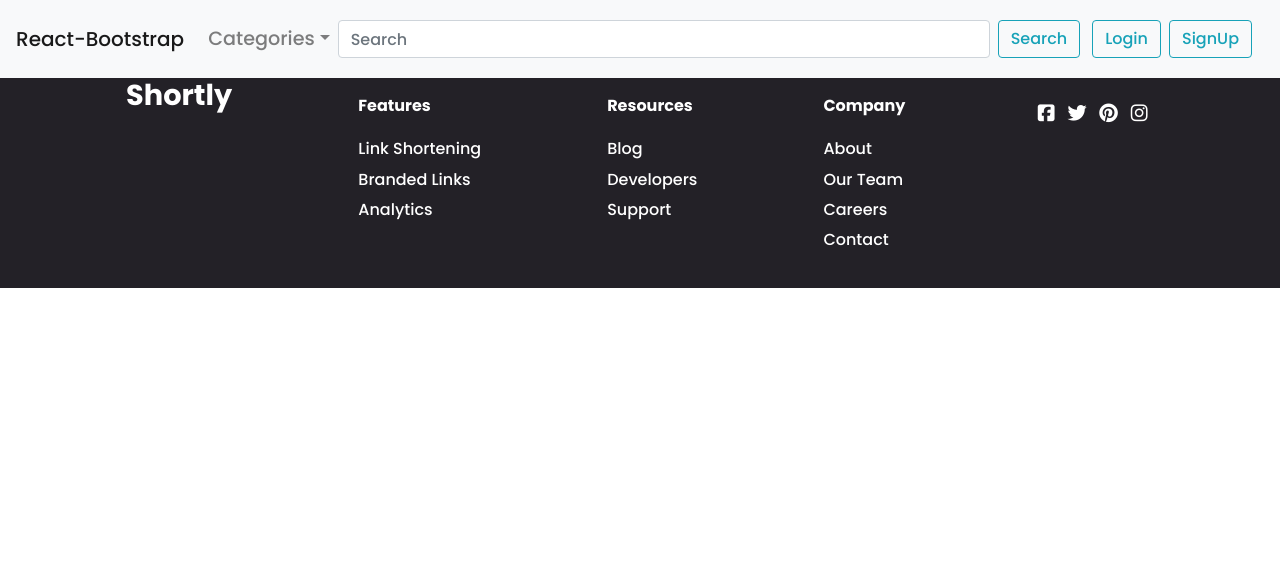
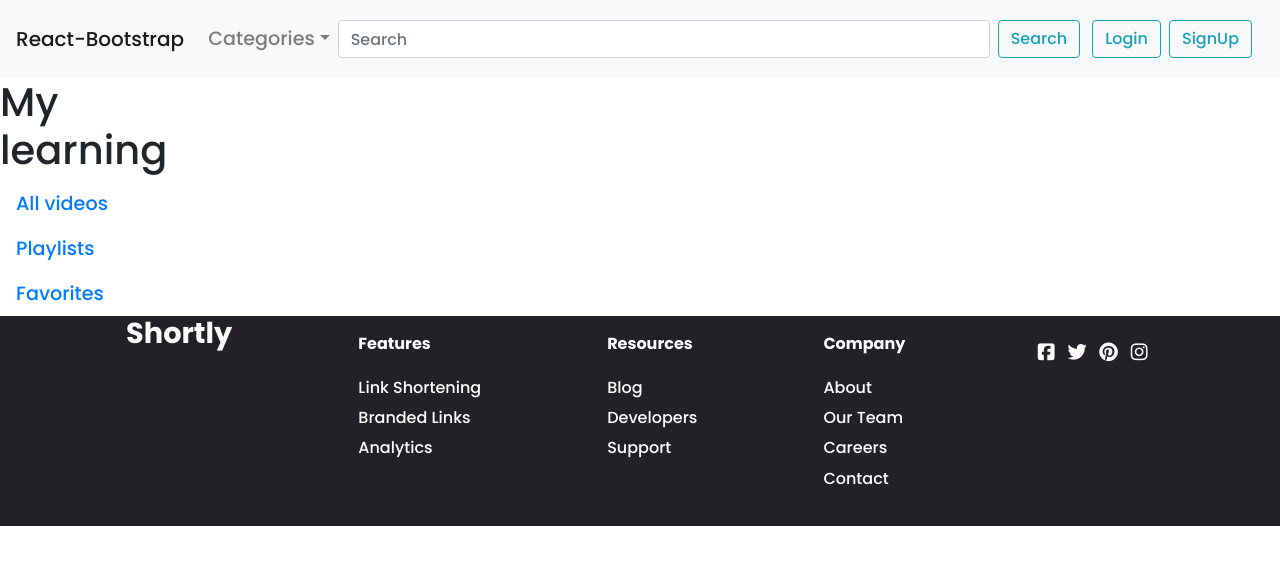
Before and after one commit to BratiPradhan/VideoLibrary-MERN, a React (Create React App) app: page /my-videos in a window 1280 px wide. Shown: the top 564 px of the page. Built offline with nearby package versions, Linux system fonts and the light colour scheme.

Commit message:
feat: my-videos route and subRoutes added

```diff
--- a/src/App.js
+++ b/src/App.js
@@ -8,6 +8,7 @@ import Footer from './components/layouts/Footer'
 import Home from './components/routes/Home';
 import VideoListing from './components/routes/VideoListing';
 import Video from './components/routes/Video';
+import MyLearning from './components/routes/MyLearning';
 
 function App() {
   return (
@@ -18,6 +19,7 @@ function App() {
         <Route path="/" element={<Home/>}></Route>
         <Route path="/videos" element={<VideoListing/>}></Route>
         <Route path="/video/*" element={<Video/>}></Route>
+        <Route path="/my-videos/*" element={<MyLearning/>}></Route>
       </Routes>
 
       <Footer/>
--- /dev/null
+++ b/src/components/routes/Favorites.js
@@ -0,0 +1,9 @@
+import React from 'react'
+
+export default function Favorites() {
+    return (
+        <div>
+            favourites
+        </div>
+    )
+}
--- /dev/null
+++ b/src/components/routes/LearningHistory.js
@@ -0,0 +1,9 @@
+import React from 'react'
+
+export default function LearningHistory() {
+    return (
+        <div>
+            learning history
+        </div>
+    )
+}
--- /dev/null
+++ b/src/components/routes/MyLearning.js
@@ -0,0 +1,43 @@
+import React from 'react'
+import { Nav } from 'react-bootstrap'
+import { NavLink, Routes, Route } from 'react-router-dom'
+import Favorites from './Favorites'
+import LearningHistory from './LearningHistory'
+import Playlists from './Playlists'
+// import { FaShare } from 'react-icons/fa'
+
+export default function MyLearning() {
+    return (
+        <div>
+            <h1>My learning</h1>
+
+
+            <Nav variant="pills" defaultActiveKey="/my-videos/learning-history">
+                    <Nav.Item>
+                        <NavLink activeClassName="active" className="nav-link" to="/my-videos/learning-history">All videos</NavLink>
+                        {/* <Nav.Link href="/home">Active</Nav.Link> */}
+                    </Nav.Item>
+                    <Nav.Item>
+                        <NavLink activeClassName="active" className="nav-link" to="/my-videos/playlist">Playlists</NavLink>
+                        {/* <Nav.Link eventKey="link-1">Option 2</Nav.Link> */}
+                    </Nav.Item>
+
+                    <Nav.Item>
+                        <NavLink activeClassName="active" className="nav-link" to="/my-videos/favorite">Favorites</NavLink>
+                    </Nav.Item>
+
+
+
+                    {/* <Nav.Item>
+                        <NavLink activeClassName="active" className="nav-link" to="/video/share">Share <FaShare/></NavLink>
+                    </Nav.Item> */}
+                </Nav>
+
+                <Routes>
+                    <Route path="/learning-history" element={<LearningHistory/>}></Route>
+                    <Route path="/playlist" element={<Playlists/>}></Route>
+                    <Route path="/favorite" element={<Favorites/>}></Route>
+                </Routes>
+        </div>
+    )
+}
--- /dev/null
+++ b/src/components/routes/Playlists.js
@@ -0,0 +1,9 @@
+import React from 'react'
+
+export default function Playlists() {
+    return (
+        <div>
+            playlists
+        </div>
+    )
+}
```
Also changed, not shown: src/components/routes/Share.js (indentation only).
